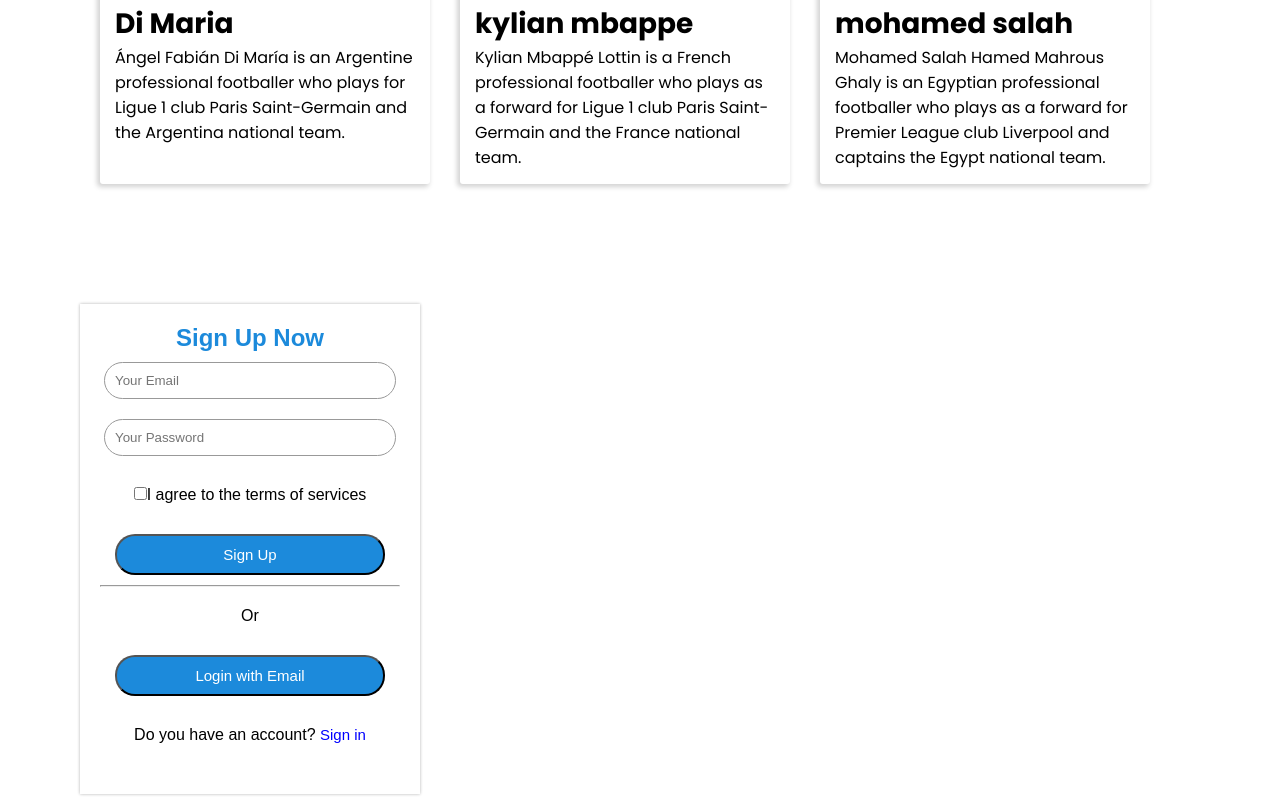
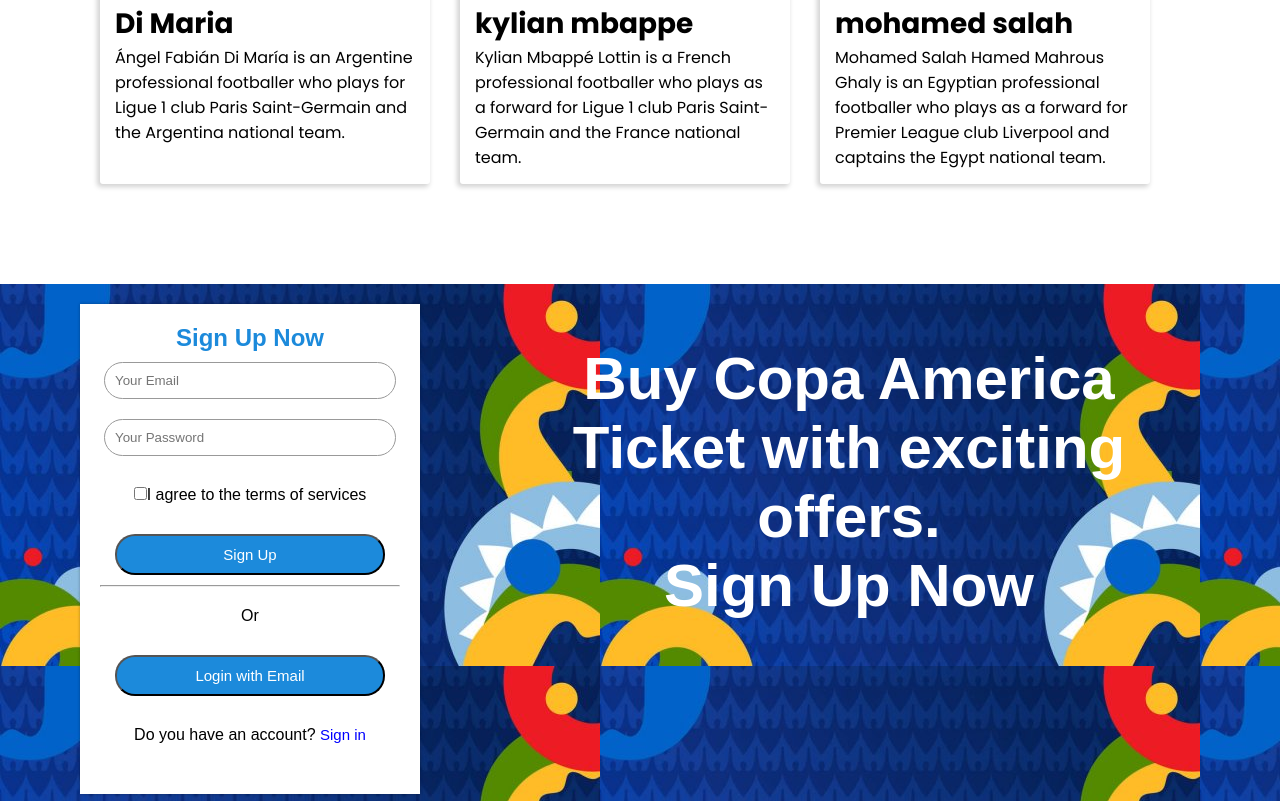
Before and after one commit to anathCS/Copa-Football, a plain HTML site: page index.html in a window 1280 px wide. Shown: the part 1999-2800 px from the top of the page. Drawn offline with Linux system fonts and the light colour scheme; the site is published under a folder, as on GitHub Pages, so addresses that start at the root find nothing.

Commit message:
background-image added

```diff
--- a/styles/style.css
+++ b/styles/style.css
@@ -110,7 +110,7 @@
    margin-top:100px;
 
    font-family: sans-serif;
-   background-image: url(/background-signup.jpg);
+   background-image: url(../images/background-signup.jpg);
 
 }
 .full-side{
```
